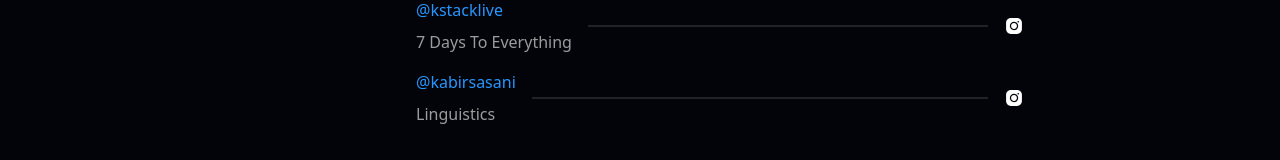
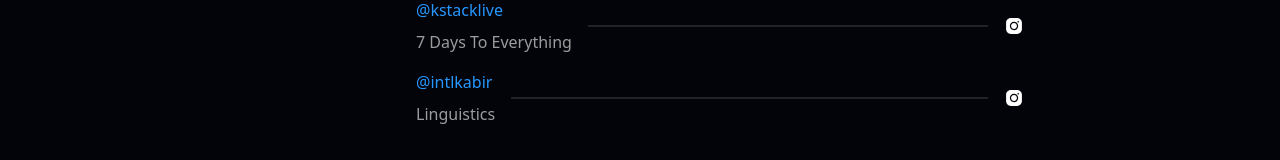
Before and after one commit to kabir-asani/chaos, a SvelteKit app: page / in a window 1280 px wide. Shown: the part 1786-1946 px from the top of the page. Built offline with nearby package versions, Linux system fonts and the light colour scheme.

Commit message:
Update Creator.svelte

```diff
--- a/src/routes/components/creator/Creator.svelte
+++ b/src/routes/components/creator/Creator.svelte
@@ -22,7 +22,7 @@
 			<InstagramIcon />
 		</CreatorItem>
 
-		<CreatorItem text="@kabirsasani" tag="Linguistics" url="https://instagram.com/kabirsasani">
+		<CreatorItem text="@intlkabir" tag="Linguistics" url="https://instagram.com/intlkabir">
 			<InstagramIcon />
 		</CreatorItem>
 	</SectionContent>
```
